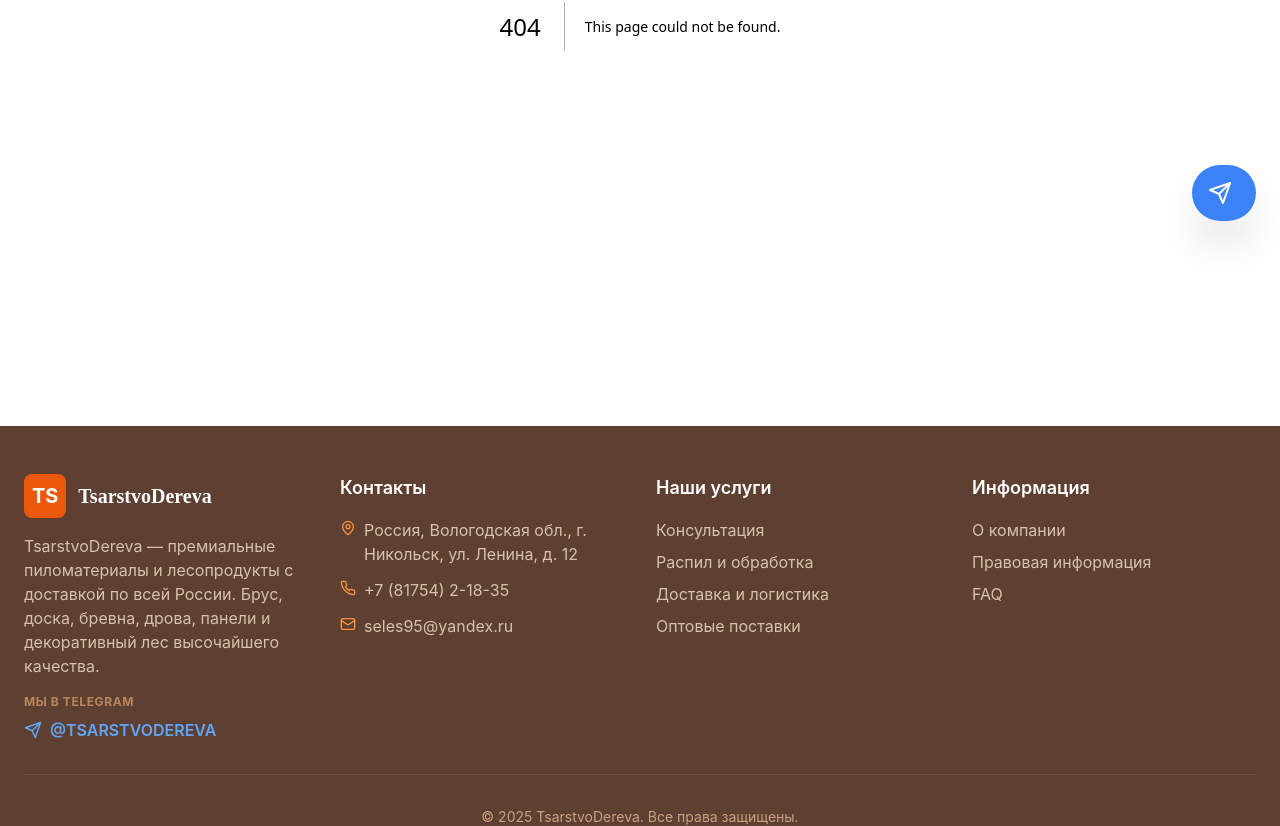
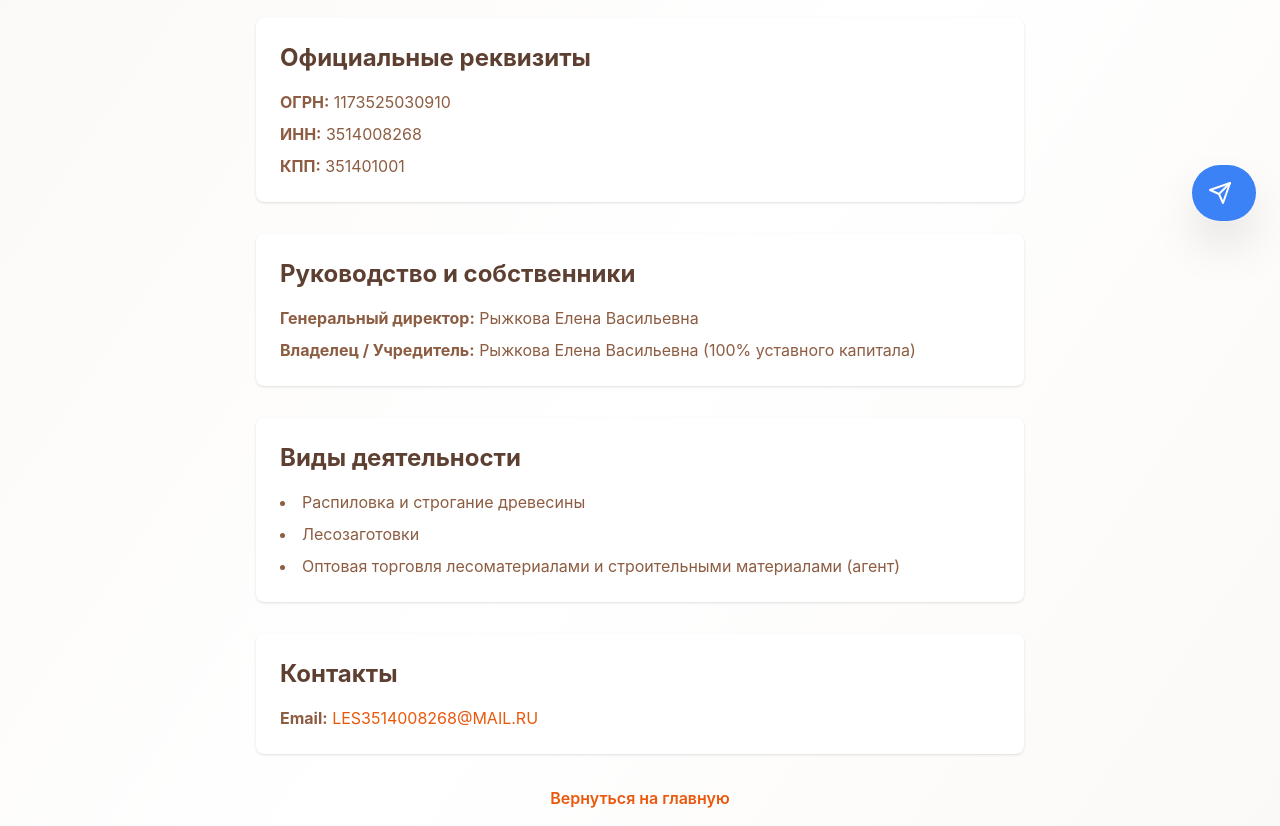
Before and after one commit to passivedrop-lab/bois, a Next.js app: page /mentions-legales in a window 1280 px wide. Before the commit this address had no page. Shown: the part 555-1381 px from the top of the page. Built offline with nearby package versions, Linux system fonts and the light colour scheme.

Commit message:
feat: add russian legal mentions page and update company info

```diff
--- a/app/kontakty/page.tsx
+++ b/app/kontakty/page.tsx
@@ -20,19 +20,11 @@ export default function Page() {
                 </div>
                 <div>
                   <h3 className="font-semibold text-wood-900">Наш офис</h3>
-                  <p className="text-wood-600">Россия, Вологодская обл., г. Никольск, ул. Ленина, д. 12</p>
+                  <p className="text-wood-600">Россия, Вологодская область, Никольский район, деревня Кумбисер, д. 2а</p>
                 </div>
               </div>
 
-              <div className="flex items-start gap-4">
-                <div className="bg-wood-100 p-3 rounded-lg">
-                  <Phone className="text-wood-900" size={24} />
-                </div>
-                <div>
-                  <h3 className="font-semibold text-wood-900">Телефон</h3>
-                  <p className="text-wood-600">+7 (81754) 2-18-35</p>
-                </div>
-              </div>
+              {/* Phone removed as per request */}
 
               <div className="flex items-start gap-4">
                 <div className="bg-wood-100 p-3 rounded-lg">
@@ -40,7 +32,7 @@ export default function Page() {
                 </div>
                 <div>
                   <h3 className="font-semibold text-wood-900">Email</h3>
-                  <p className="text-wood-600">seles95@yandex.ru</p>
+                  <p className="text-wood-600">LES3514008268@MAIL.RU</p>
                 </div>
               </div>
 
--- /dev/null
+++ b/app/mentions-legales/page.tsx
@@ -0,0 +1,68 @@
+import Link from 'next/link';
+
+export default function MentionsLegales() {
+    return (
+        <div className="py-12 sm:py-16 md:py-20">
+            <div className="container mx-auto px-4 sm:px-6">
+                <div className="max-w-3xl mx-auto">
+                    <h1 className="text-4xl font-bold text-wood-900 mb-8">Реквизиты и правовая информация</h1>
+
+                    <div className="space-y-8 text-wood-700">
+
+                        {/* Informations légales & administratives */}
+                        <section className="bg-white rounded-lg shadow p-6">
+                            <h2 className="text-2xl font-bold text-wood-900 mb-4">Юридическая информация</h2>
+                            <ul className="space-y-2">
+                                <li><strong>Официальное наименование:</strong> ООО «ЛЕС»</li>
+                                <li><strong>Юридический адрес:</strong> Россия, Вологодская область, Никольский район, деревня Кумбисер, д. 2а</li>
+                                <li><strong>Дата регистрации:</strong> 2 октября 2017 г.</li>
+                            </ul>
+                        </section>
+
+                        {/* Identifiants officiels */}
+                        <section className="bg-white rounded-lg shadow p-6">
+                            <h2 className="text-2xl font-bold text-wood-900 mb-4">Официальные реквизиты</h2>
+                            <ul className="space-y-2">
+                                <li><strong>ОГРН:</strong> 1173525030910</li>
+                                <li><strong>ИНН:</strong> 3514008268</li>
+                                <li><strong>КПП:</strong> 351401001</li>
+                            </ul>
+                        </section>
+
+                        {/* Direction & propriétaires */}
+                        <section className="bg-white rounded-lg shadow p-6">
+                            <h2 className="text-2xl font-bold text-wood-900 mb-4">Руководство и собственники</h2>
+                            <ul className="space-y-2">
+                                <li><strong>Генеральный директор:</strong> Рыжкова Елена Васильевна</li>
+                                <li><strong>Владелец / Учредитель:</strong> Рыжкова Елена Васильевна (100% уставного капитала)</li>
+                            </ul>
+                        </section>
+
+                        {/* Activités déclarées */}
+                        <section className="bg-white rounded-lg shadow p-6">
+                            <h2 className="text-2xl font-bold text-wood-900 mb-4">Виды деятельности</h2>
+                            <ul className="list-disc list-inside space-y-2">
+                                <li>Распиловка и строгание древесины</li>
+                                <li>Лесозаготовки</li>
+                                <li>Оптовая торговля лесоматериалами и строительными материалами (агент)</li>
+                            </ul>
+                        </section>
+
+                        {/* Contacts disponibles */}
+                        <section className="bg-white rounded-lg shadow p-6">
+                            <h2 className="text-2xl font-bold text-wood-900 mb-4">Контакты</h2>
+                            <p><strong>Email:</strong> <a href="mailto:LES3514008268@MAIL.RU" className="text-fire-600 hover:text-fire-700">LES3514008268@MAIL.RU</a></p>
+                        </section>
+
+                        <div className="mt-8 text-center">
+                            <Link href="/" className="text-fire-600 hover:text-fire-700 font-semibold transition">
+                                Вернуться на главную
+                            </Link>
+                        </div>
+
+                    </div>
+                </div>
+            </div>
+        </div>
+    );
+}
--- a/app/pravovaya-informaciya/page.tsx
+++ b/app/pravovaya-informaciya/page.tsx
@@ -9,10 +9,9 @@ export default function LegalPage() {
             {/* Компания */}
             <section className="bg-white rounded-lg shadow p-6">
               <h2 className="text-2xl font-bold text-wood-900 mb-4">О компании</h2>
-              <p className="mb-2"><strong>Название:</strong> TsarstvoDereva</p>
-              <p className="mb-2"><strong>Адрес:</strong> Россия, Вологодская обл., г. Никольск, ул. Ленина, д. 12</p>
-              <p className="mb-2"><strong>Телефон:</strong> +7 (81754) 2-18-35</p>
-              <p><strong>Email:</strong> seles95@yandex.ru</p>
+              <p className="mb-2"><strong>Название:</strong> ООО «ЛЕС»</p>
+              <p className="mb-2"><strong>Адрес:</strong> Россия, Вологодская область, Никольский район, деревня Кумбисер, д. 2а</p>
+              <p><strong>Email:</strong> LES3514008268@MAIL.RU</p>
             </section>
 
             {/* Права */}
@@ -87,7 +86,7 @@ export default function LegalPage() {
                 Мы никогда не передаем вашу информацию третьим лицам без вашего явного согласия.
               </p>
               <p>
-                По вопросам обработки персональных данных обращайтесь по адресу: <strong>seles95@yandex.ru</strong>
+                По вопросам обработки персональных данных обращайтесь по адресу: <strong>LES3514008268@MAIL.RU</strong>
               </p>
             </section>
 
@@ -98,7 +97,7 @@ export default function LegalPage() {
                 Свяжитесь с нашей службой поддержки для получения дополнительной информации.
               </p>
               <p className="mt-2">
-                <strong>Email:</strong> <a href="mailto:seles95@yandex.ru" className="text-fire-600 hover:text-fire-700">seles95@yandex.ru</a>
+                <strong>Email:</strong> <a href="mailto:LES3514008268@MAIL.RU" className="text-fire-600 hover:text-fire-700">LES3514008268@MAIL.RU</a>
               </p>
             </section>
           </div>
--- a/components/Footer.tsx
+++ b/components/Footer.tsx
@@ -10,12 +10,12 @@ export default function Footer() {
           <div>
             <div className="flex items-center gap-2 sm:gap-3 mb-3 sm:mb-4">
               <div className="bg-fire-600 text-white p-1.5 sm:p-2 rounded-lg">
-                <span className="text-lg sm:text-xl font-bold">TS</span>
+                <span className="text-lg sm:text-xl font-bold">L</span>
               </div>
-              <h3 className="text-lg sm:text-xl font-serif font-bold">TsarstvoDereva</h3>
+              <h3 className="text-lg sm:text-xl font-serif font-bold">ООО «ЛЕС»</h3>
             </div>
             <p className="text-sm sm:text-base text-wood-300 mb-3 sm:mb-4">
-              TsarstvoDereva — премиальные пиломатериалы и лесопродукты с доставкой по всей России. Брус, доска, бревна, дрова, панели и декоративный лес высочайшего качества.
+              ООО «ЛЕС» (TsarstvoDereva) — премиальные пиломатериалы и лесопродукты с доставкой по всей России. Брус, доска, бревна, дрова, панели и декоративный лес высочайшего качества.
             </p>
             <div className="flex flex-col gap-2">
               <p className="text-xs text-wood-500 uppercase tracking-wider font-bold">Мы в Telegram</p>
@@ -37,18 +37,12 @@ export default function Footer() {
             <ul className="space-y-2 sm:space-y-3 text-sm sm:text-base text-wood-300">
               <li className="flex items-start gap-2">
                 <MapPin size={16} className="text-fire-400 mt-0.5 flex-shrink-0 sm:w-4.5 sm:h-4.5" />
-                <span>Россия, Вологодская обл., г. Никольск, ул. Ленина, д. 12</span>
-              </li>
-              <li className="flex items-start gap-2">
-                <Phone size={16} className="text-fire-400 mt-0.5 flex-shrink-0 sm:w-4.5 sm:h-4.5" />
-                <a href="tel:+78175421835" className="hover:text-fire-400 transition break-all">
-                  +7 (81754) 2-18-35
-                </a>
+                <span>Россия, Вологодская область, Никольский район, деревня Кумбисер, д. 2а</span>
               </li>
               <li className="flex items-start gap-2">
                 <Mail size={16} className="text-fire-400 mt-0.5 flex-shrink-0 sm:w-4.5 sm:h-4.5" />
-                <a href="mailto:seles95@yandex.ru" className="hover:text-fire-400 transition break-all">
-                  seles95@yandex.ru
+                <a href="mailto:LES3514008268@MAIL.RU" className="hover:text-fire-400 transition break-all">
+                  LES3514008268@MAIL.RU
                 </a>
               </li>
             </ul>
@@ -91,8 +85,8 @@ export default function Footer() {
                 </Link>
               </li>
               <li>
-                <Link href="/pravovaya-informaciya" className="hover:text-fire-400 transition">
-                  Правовая информация
+                <Link href="/rekvizity" className="hover:text-fire-400 transition">
+                  Реквизиты
                 </Link>
               </li>
               <li>
@@ -105,7 +99,7 @@ export default function Footer() {
         </div>
 
         <div className="border-t border-wood-800 mt-6 sm:mt-8 pt-6 sm:pt-8 text-center text-wood-400 text-xs sm:text-sm">
-          <p>&copy; 2025 TsarstvoDereva. Все права защищены.</p>
+          <p>&copy; 2025 ООО «ЛЕС». Все права защищены.</p>
         </div>
       </div>
     </footer>
```
Also changed, not shown: 1 other file (tests, documents, lock files or other folders).
